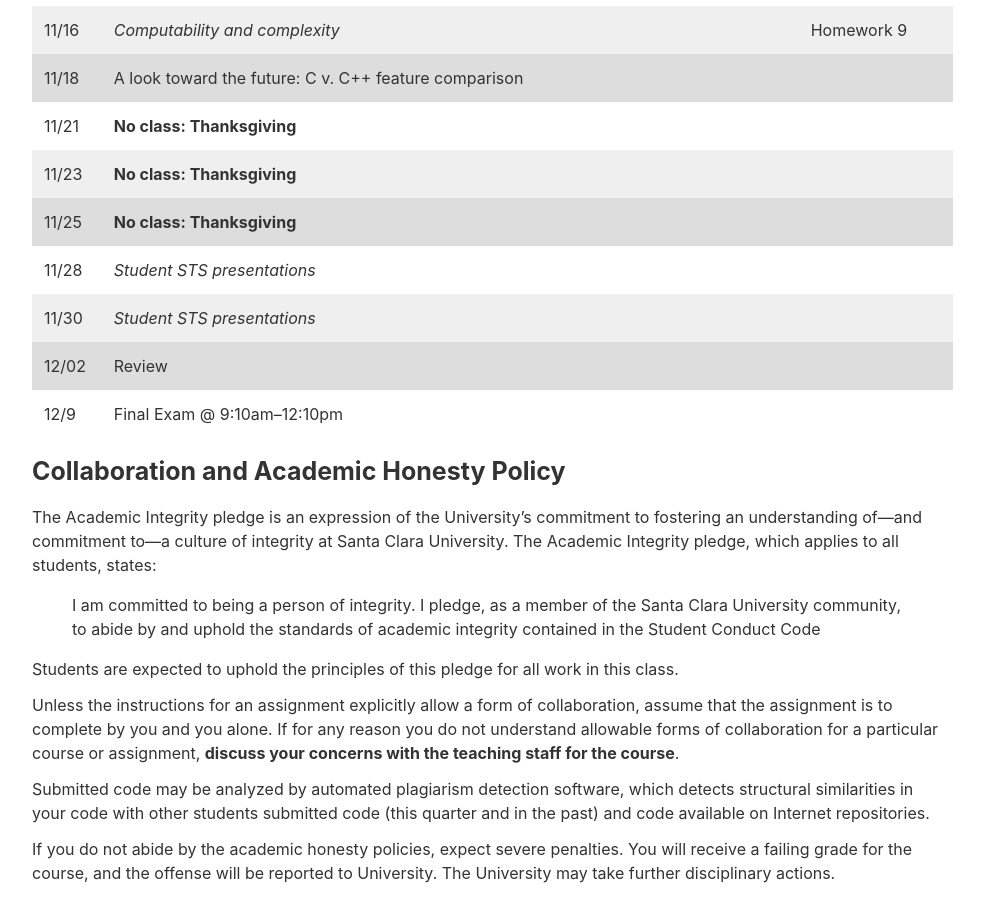
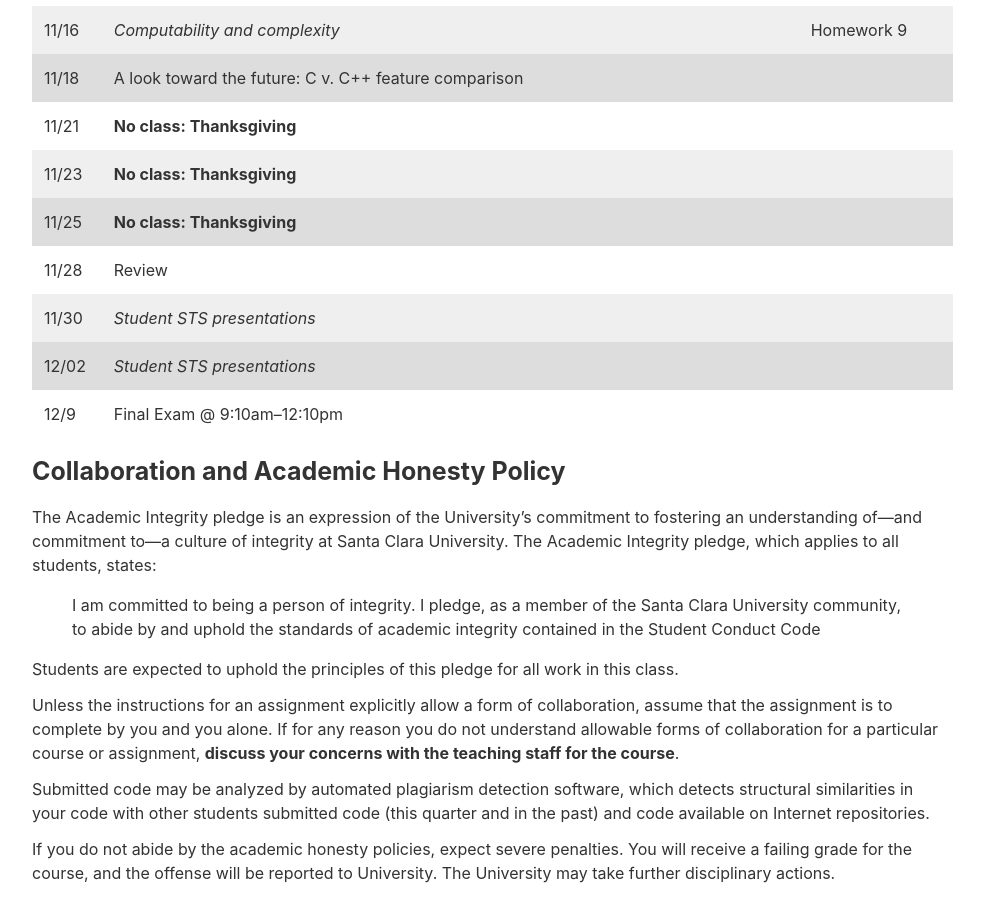
Before and after one commit to jacksonjw12/mbannister.github.io, a Jekyll site: the page built from _teaching/10-f16/index.md, in a window 1280 px wide and 900 px high, scrolled down 4933 px. Shown: the whole window, without its empty margins (152-1136 px from the left). Built offline with Jekyll 4.4.1, drawn with Linux system fonts in a browser that asks for light colours.

Commit message:
Update Schedule

```diff
--- a/_teaching/10-f16/index.md
+++ b/_teaching/10-f16/index.md
@@ -142,9 +142,9 @@ All exams will be closed-note, closed-book, closed-computer, closed-calculator a
 11/21 | __No class: Thanksgiving__ | <!-- Week Thanksgiving  -->
 11/23 | __No class: Thanksgiving__ |
 11/25 | __No class: Thanksgiving__ |
-11/28 | _Student STS presentations_ | <!-- Week 10; Lab: Wrap-up -->
+11/28 | Review | <!-- Week 10; Lab: Wrap-up -->
 11/30 | _Student STS presentations_ |
-12/02 | Review |
+12/02 | _Student STS presentations_ |
 12/9 | Final Exam @ 9:10am--12:10pm |
 {:.schedule-mwf}
 
```
